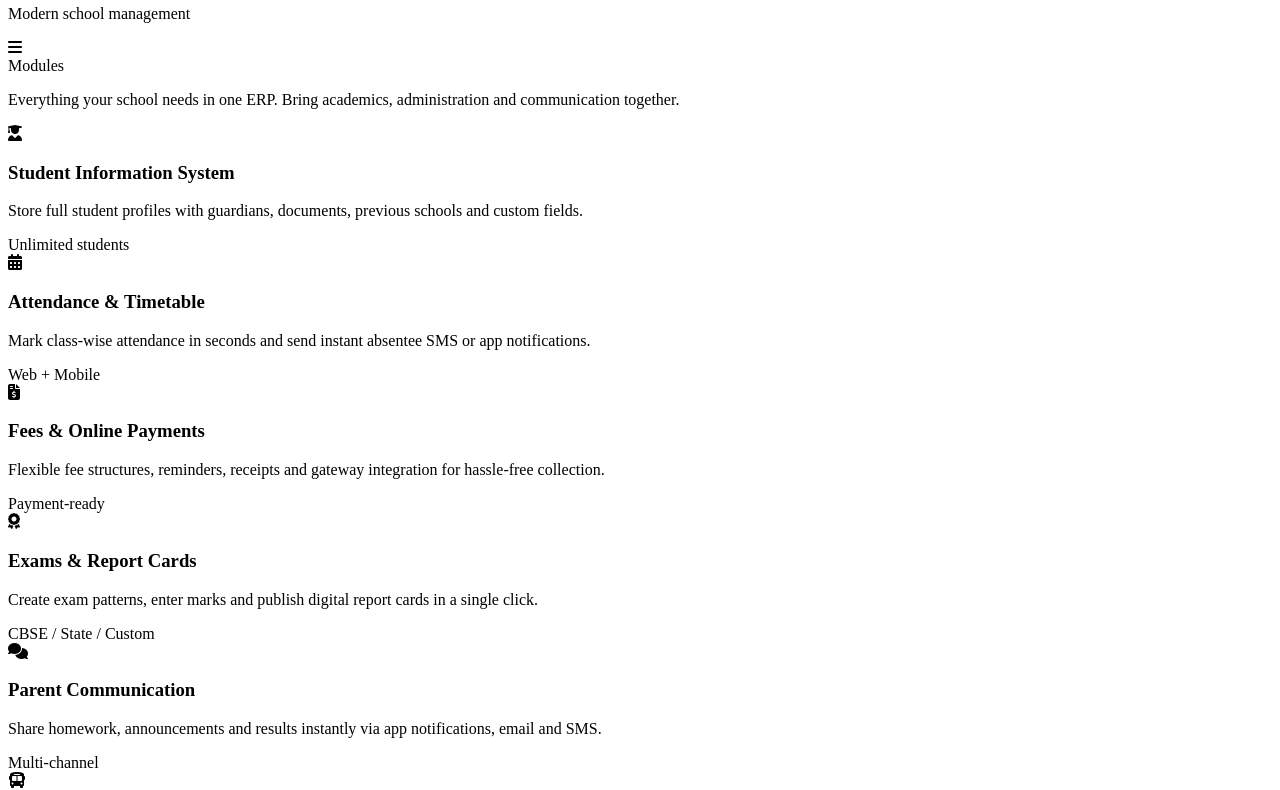
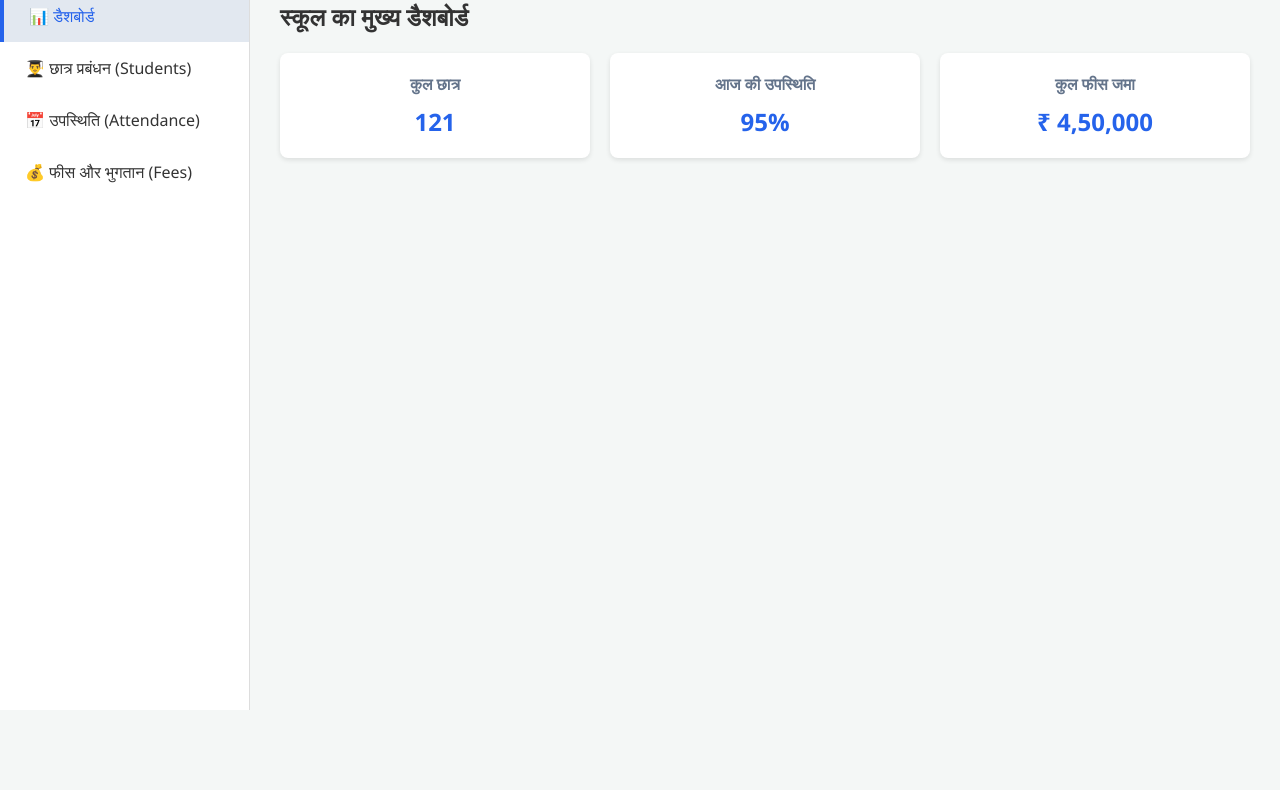
Before and after one commit to tasneemreyaz601-rgb/school-erp-system, a plain HTML site: page index.html in a window 1280 px wide. Shown: the part 88-878 px from the top of the page. After the commit the page ends 800 px from the top, so only its background shows below. Drawn offline with Linux system fonts and the light colour scheme.

Commit message:
Update index.html

```diff
--- a/index.html
+++ b/index.html
@@ -3,82 +3,132 @@
 <head>
     <meta charset="UTF-8">
     <meta name="viewport" content="width=device-width, initial-scale=1.0">
-    <title>Education Desk - Modern School Management</title>
-    <link rel="stylesheet" href="style.css">
-    <link rel="stylesheet" href="https://cdnjs.cloudflare.com/ajax/libs/font-awesome/6.4.0/css/all.min.css">
+    <title>Education Desk - School ERP System</title>
+    <style>
+        * { margin: 0; padding: 0; box-sizing: border-box; font-family: 'Segoe UI', Tahoma, Geneva, Verdana, sans-serif; }
+        body { background-color: #f4f7f6; color: #333; }
+        .navbar { background-color: #1e293b; color: white; padding: 15px 30px; display: flex; justify-content: space-between; align-items: center; }
+        .navbar .logo { font-size: 20px; font-weight: bold; }
+        .user-info button { background: #ef4444; border: none; color: white; padding: 5px 10px; border-radius: 4px; cursor: pointer; }
+        .main-container { display: flex; height: calc(100vh - 60px); }
+        .sidebar { width: 250px; background-color: #ffffff; border-right: 1px solid #ddd; padding-top: 20px; }
+        .sidebar ul li { padding: 15px 25px; cursor: pointer; list-style: none; font-weight: 500; transition: 0.3s; }
+        .sidebar ul li:hover, .sidebar ul li.active { background-color: #e2e8f0; color: #2563eb; border-left: 4px solid #2563eb; }
+        .content { flex: 1; padding: 30px; overflow-y: auto; }
+        .tab-content { display: none; }
+        .tab-content.active { display: block; }
+        .cards-grid { display: flex; gap: 20px; margin-top: 20px; }
+        .card { background: white; padding: 20px; border-radius: 8px; box-shadow: 0 2px 5px rgba(0,0,0,0.1); flex: 1; text-align: center; }
+        .card h3 { color: #64748b; font-size: 16px; }
+        .card p { font-size: 24px; font-weight: bold; color: #2563eb; margin-top: 10px; }
+        .form-box { background: white; padding: 20px; border-radius: 8px; margin-bottom: 20px; box-shadow: 0 2px 5px rgba(0,0,0,0.1); }
+        .form-box input, .form-box select { padding: 10px; margin-right: 10px; border: 1px solid #ccc; border-radius: 4px; width: 250px; margin-bottom: 10px; }
+        .form-box button, .tab-content button { padding: 10px 20px; background-color: #2563eb; color: white; border: none; border-radius: 4px; cursor: pointer; }
+        table { width: 100%; background: white; border-collapse: collapse; margin-top: 15px; border-radius: 8px; overflow: hidden; box-shadow: 0 2px 5px rgba(0,0,0,0.1); }
+        table th, table td { padding: 12px 15px; text-align: left; border-bottom: 1px solid #eee; }
+        table th { background-color: #f8fafc; }
+    </style>
 </head>
 <body>
 
-    <!-- Top Header -->
-    <header class="main-header">
-        <div class="logo-area">
-            <div class="logo-icon">E</div>
-            <div>
-                <h2>Education Desk</h2>
-                <p>Modern school management</p>
-            </div>
-        </div>
-        <div class="menu-icon" onclick="toggleMenu()">
-            <i class="fa-solid fa-bars"></i>
-        </div>
+    <header class="navbar">
+        <div class="logo">🎓 Education Desk ERP</div>
+        <div class="user-info">नमस्ते, अंकल जी | <button onclick="alert('लॉग आउट हो गए')">लॉग आउट</button></div>
     </header>
 
-    <!-- Main Container / Modules Grid -->
-    <div class="container">
-        <div class="section-title">Modules</div>
-        <p class="section-desc">Everything your school needs in one ERP. Bring academics, administration and communication together.</p>
+    <div class="main-container">
+        <aside class="sidebar">
+            <ul>
+                <li class="active" onclick="switchTab('dashboard', this)">📊 डैशबोर्ड</li>
+                <li onclick="switchTab('students', this)">👨‍🎓 छात्र प्रबंधन (Students)</li>
+                <li onclick="switchTab('attendance', this)">📅 उपस्थिति (Attendance)</li>
+                <li onclick="switchTab('fees', this)">💰 फीस और भुगतान (Fees)</li>
+            </ul>
+        </aside>
 
-        <div class="modules-grid">
-            <!-- Card 1 -->
-            <div class="feature-card" onclick="openModule('Student Information System')">
-                <div class="card-top-icon bg-orange"><i class="fa-solid fa-user-graduate"></i></div>
-                <h3>Student Information System</h3>
-                <p>Store full student profiles with guardians, documents, previous schools and custom fields.</p>
-                <span class="badge">Unlimited students</span>
-            </div>
+        <main class="content">
+            <section id="dashboard" class="tab-content active">
+                <h2>स्कूल का मुख्य डैशबोर्ड</h2>
+                <div class="cards-grid">
+                    <div class="card"><h3>कुल छात्र</h3><p>121</p></div>
+                    <div class="card"><h3>आज की उपस्थिति</h3><p>95%</p></div>
+                    <div class="card"><h3>कुल फीस जमा</h3><p>₹ 4,50,000</p></div>
+                </div>
+            </section>
 
-            <!-- Card 2 -->
-            <div class="feature-card" onclick="openModule('Attendance & Timetable')">
-                <div class="card-top-icon bg-orange"><i class="fa-solid fa-calendar-days"></i></div>
-                <h3>Attendance & Timetable</h3>
-                <p>Mark class-wise attendance in seconds and send instant absentee SMS or app notifications.</p>
-                <span class="badge">Web + Mobile</span>
-            </div>
+            <section id="students" class="tab-content">
+                <h2>छात्र पंजीकरण और सूची</h2>
+                <div class="form-box">
+                    <h3>नया छात्र जोड़ें</h3>
+                    <input type="text" id="sName" placeholder="छात्र का नाम">
+                    <input type="text" id="sClass" placeholder="कक्षा (जैसे: 10वीं)">
+                    <button onclick="addStudent()">छात्र जोड़ें</button>
+                </div>
+                <table id="sTable">
+                    <tr><th>नाम</th><th>कक्षा</th><th>स्थिति</th></tr>
+                    <tr><td>राहुल कुमार</td><td>10वीं</td><td>सक्रिय</td></tr>
+                </table>
+            </section>
 
-            <!-- Card 3 -->
-            <div class="feature-card" onclick="openModule('Fees & Online Payments')">
-                <div class="card-top-icon bg-orange"><i class="fa-solid fa-file-invoice-dollar"></i></div>
-                <h3>Fees & Online Payments</h3>
-                <p>Flexible fee structures, reminders, receipts and gateway integration for hassle-free collection.</p>
-                <span class="badge">Payment-ready</span>
-            </div>
+            <section id="attendance" class="tab-content">
+                <h2>दैनिक उपस्थिति (Attendance)</h2>
+                <div class="form-box">
+                    <select id="clsOpt">
+                        <option>कक्षा 9वीं</option>
+                        <option>कक्षा 10वीं</option>
+                        <option>कक्षा 12वीं</option>
+                    </select>
+                    <br>
+                    <button onclick="markAtt()">उपस्थिति सुरक्षित करें</button>
+                    <p id="attMsg" style="color: green; margin-top: 10px;"></p>
+                </div>
+            </section>
 
-            <!-- Card 4 -->
-            <div class="feature-card" onclick="openModule('Exams & Report Cards')">
-                <div class="card-top-icon bg-orange"><i class="fa-solid fa-award"></i></div>
-                <h3>Exams & Report Cards</h3>
-                <p>Create exam patterns, enter marks and publish digital report cards in a single click.</p>
-                <span class="badge">CBSE / State / Custom</span>
-            </div>
-
-            <!-- Card 5 -->
-            <div class="feature-card" onclick="openModule('Parent Communication')">
-                <div class="card-top-icon bg-orange"><i class="fa-solid fa-comments"></i></div>
-                <h3>Parent Communication</h3>
-                <p>Share homework, announcements and results instantly via app notifications, email and SMS.</p>
-                <span class="badge">Multi-channel</span>
-            </div>
-
-            <!-- Card 6 -->
-            <div class="feature-card" onclick="openModule('Transport & GPS')">
-                <div class="card-top-icon bg-orange"><i class="fa-solid fa-bus"></i></div>
-                <h3>Transport & GPS</h3>
-                <p>Maintain buses, routes and stops, and optionally plug-in live tracking for parents.</p>
-                <span class="badge">Optional add-on</span>
-            </div>
-        </div>
+            <section id="fees" class="tab-content">
+                <h2>फीस प्रबंधन</h2>
+                <div class="form-box">
+                    <input type="text" id="fName" placeholder="छात्र का नाम">
+                    <input type="number" id="fAmt" placeholder="फीस राशि (₹)"><br>
+                    <button onclick="payFee()">फीस जमा करें</button>
+                    <p id="feeMsg" style="color: green; margin-top: 10px;"></p>
+                </div>
+            </section>
+        </main>
     </div>
 
-    <script src="script.js"></script>
+    <script>
+        function switchTab(id, el) {
+            document.querySelectorAll('.tab-content').forEach(t => t.classList.remove('active'));
+            document.querySelectorAll('.sidebar ul li').forEach(l => l.classList.remove('active'));
+            document.getElementById(id).classList.add('active');
+            el.classList.add('active');
+        }
+
+        function addStudent() {
+            let name = document.getElementById('sName').value;
+            let cls = document.getElementById('sClass').value;
+            if(!name || !cls) { alert('कृपया सभी फील्ड भरें!'); return; }
+            let table = document.getElementById('sTable');
+            let row = table.insertRow();
+            row.innerHTML = `<td>${name}</td><td>${cls}</td><td>सक्रिय</td>`;
+            document.getElementById('sName').value = '';
+            document.getElementById('sClass').value = '';
+            alert('छात्र सफलतापूर्वक जुड़ गया!');
+        }
+
+        function markAtt() {
+            let c = document.getElementById('clsOpt').value;
+            document.getElementById('attMsg').innerText = c + ' की उपस्थिति दर्ज हो गई है!';
+        }
+
+        function payFee() {
+            let n = document.getElementById('fName').value;
+            let a = document.getElementById('fAmt').value;
+            if(!n || !a) { alert('कृपया नाम और राशि भरें!'); return; }
+            document.getElementById('feeMsg').innerText = `${n} की ₹${a} फीस जमा हो गई है!`;
+            document.getElementById('fName').value = '';
+            document.getElementById('fAmt').value = '';
+        }
+    </script>
 </body>
 </html>
```
